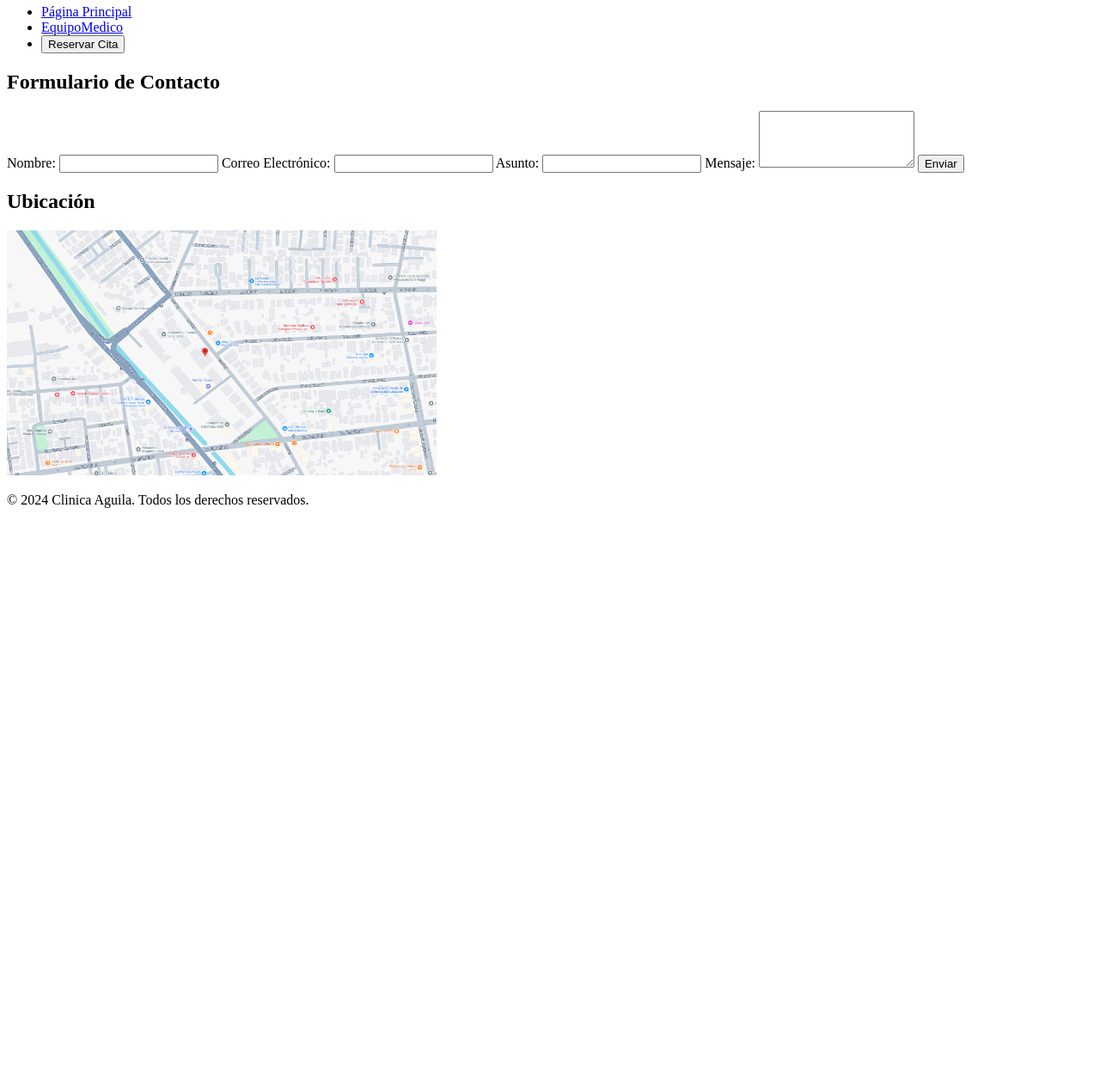
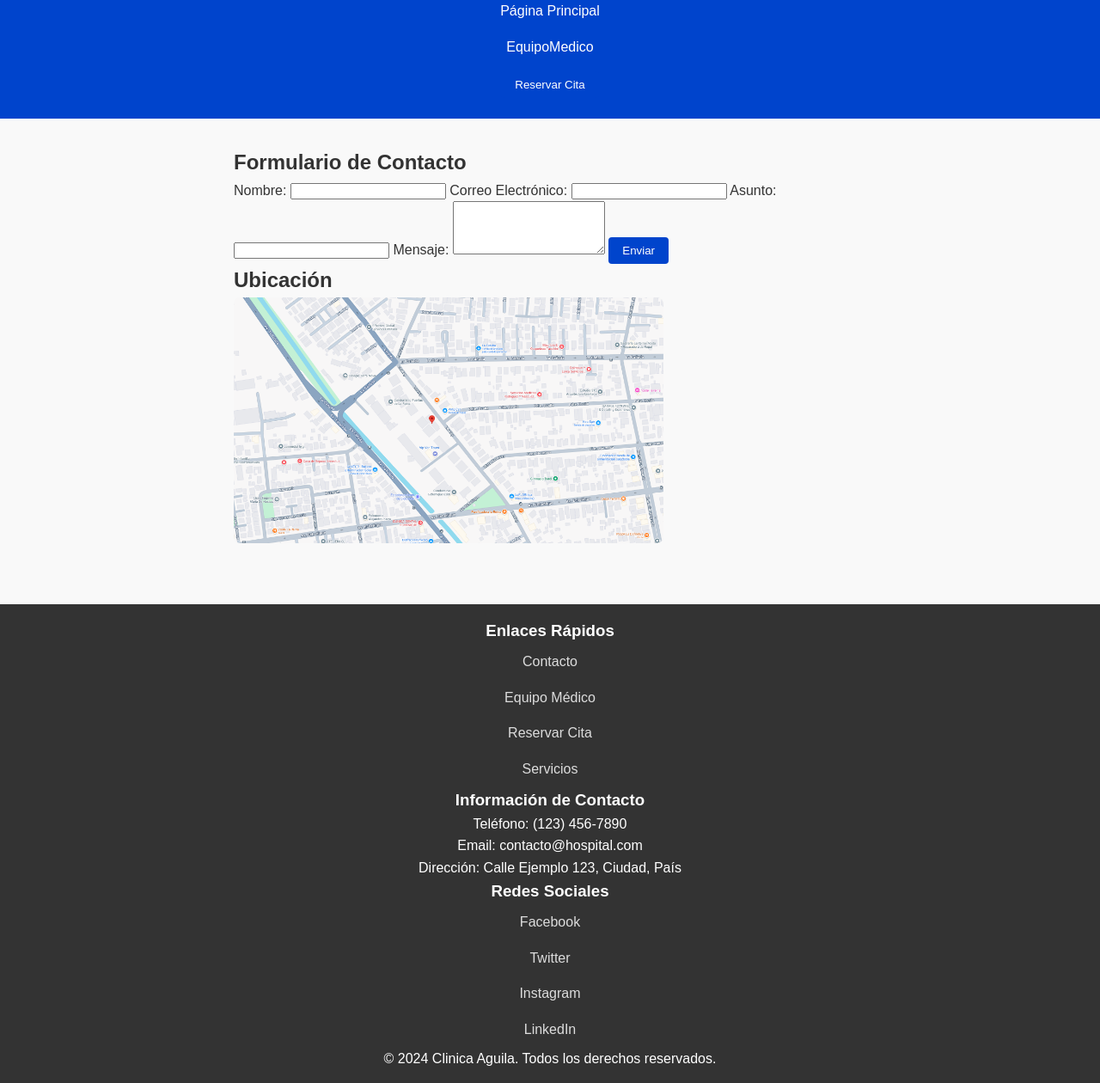
Before and after one commit to Allison-Acosta/FE-modulo1T1, a plain HTML site: page Contacto.html in a window 1280 px wide. Shown: the part 75-1335 px from the top of the page at 86% size. Before the commit the page ends 800 px from the top, so only its background shows below. Drawn offline with Linux system fonts and the light colour scheme.

Commit message:
se agrega css general

```diff
--- /dev/null
+++ b/CSS/general.css
@@ -0,0 +1,89 @@
+/* General reset: Elimina márgenes y rellenos predeterminados para tener un punto de partida limpio */
+* {
+    margin: 0;
+    padding: 0;
+    box-sizing: border-box;
+}
+
+/* Fuente y color de fondo general */
+body {
+    font-family: Arial, sans-serif;
+    background-color: #f9f9f9;
+    color: #333;
+    line-height: 1.6;
+}
+
+/* Estilos para el encabezado */
+header {
+    background-color: #0044cc;
+    color: white;
+    padding: 1rem;
+    text-align: center;
+}
+
+header nav a {
+    color: white;
+    margin: 0 10px;
+    text-decoration: none;
+}
+
+header nav a:hover {
+    text-decoration: underline;
+}
+
+/* Configuración de la sección principal */
+main {
+    padding: 2rem;
+    max-width: 800px;
+    margin: auto;
+}
+
+/* Listas de servicios o contenido */
+ul {
+    list-style-type: none;
+    padding: 0;
+}
+
+ul li {
+    padding: 0.5rem 0;
+}
+
+/* Estilos de imágenes */
+img {
+    max-width: 100%;
+    height: auto;
+    border-radius: 8px;
+}
+
+/* Botones */
+button {
+    background-color: #0044cc;
+    color: white;
+    padding: 0.5rem 1rem;
+    border: none;
+    border-radius: 4px;
+    cursor: pointer;
+}
+
+button:hover {
+    background-color: #003399;
+}
+
+/* Estilos del pie de página */
+footer {
+    background-color: #333;
+    color: white;
+    text-align: center;
+    padding: 1rem;
+    margin-top: 2rem;
+}
+
+footer a {
+    color: #ddd;
+    text-decoration: none;
+    margin: 0 5px;
+}
+
+footer a:hover {
+    color: white;
+}
--- a/Contacto.html
+++ b/Contacto.html
@@ -4,6 +4,11 @@
     <meta charset="UTF-8" />
     <meta name="viewport" content="width=device-width, initial-scale=1.0" />
     <title>Document</title>
+    <!-- CSS General -->
+    <link rel="stylesheet" href="CSS/general.css">
+
+    <!-- CSS Específico para esta página -->
+    <link rel="stylesheet" href="CSS/Contacto.css">
   </head>
   <body>
     <header>
@@ -50,7 +55,35 @@
 
     <!-- Pie de página -->
     <footer>
-        <p>&copy; 2024 Clinica Aguila. Todos los derechos reservados.</p>
+      <h3>Enlaces Rápidos</h3>
+      <ul>
+        <li><a href="Contacto.html">Contacto</a></li>
+        <li><a href="EquipoMedico.html">Equipo Médico</a></li>
+        <li><a href="Reservar.html">Reservar Cita</a></li>
+        <li><a href="Servicios.html">Servicios</a></li>
+      </ul>
+
+      <h3>Información de Contacto</h3>
+      <p>Teléfono: (123) 456-7890</p>
+      <p>Email: contacto@hospital.com</p>
+      <p>Dirección: Calle Ejemplo 123, Ciudad, País</p>
+
+      <h3>Redes Sociales</h3>
+      <!--
+          Se le agrega un target="_blank" para que el enlace te lo abra
+          en otra pestaña.
+          Es para mayor comodidad, si no lo tiene, abre el link en la misma pagina.
+          -->
+      <ul>
+        <li><a href="https://www.facebook.com" target="_blank">Facebook</a></li>
+        <li><a href="https://twitter.com" target="_blank">Twitter</a></li>
+        <li>
+          <a href="https://www.instagram.coml" target="_blank">Instagram</a>
+        </li>
+        <li><a href="https://www.linkedin.com" target="_blank">LinkedIn</a></li>
+      </ul>
+
+      <p>&copy; 2024 Clinica Aguila. Todos los derechos reservados.</p>
     </footer>
   </body>
 </html>
```
Also changed, not shown: EquipoMedico.html (+13 -2 lines), Index.html (+5 -0 lines).
